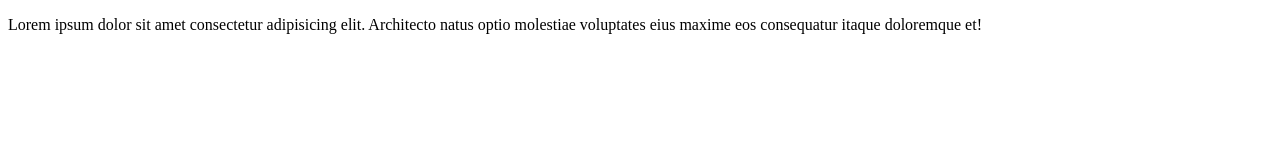
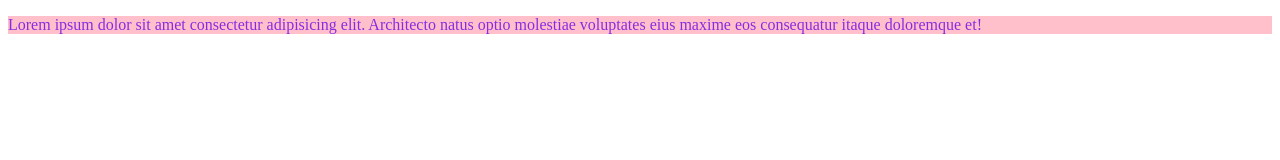
Before and after one commit to soharab007/my-first-repo, a plain HTML site: page index.html in a window 1280 px wide. Drawn offline with Linux system fonts and the light colour scheme.

Commit message:
style added

```diff
--- a/index.html
+++ b/index.html
@@ -5,6 +5,12 @@
     <meta http-equiv="X-UA-Compatible" content="IE=edge">
     <meta name="viewport" content="width=, initial-scale=1.0">
     <title>My first GitHub Repo</title>
+    <style>
+        p{
+            color: blueviolet;
+            background: pink;
+        }
+    </style>
 </head>
 <body>
     <p>Lorem ipsum dolor sit amet consectetur adipisicing elit. Architecto natus optio molestiae voluptates eius maxime eos consequatur itaque doloremque et!</p>
```
